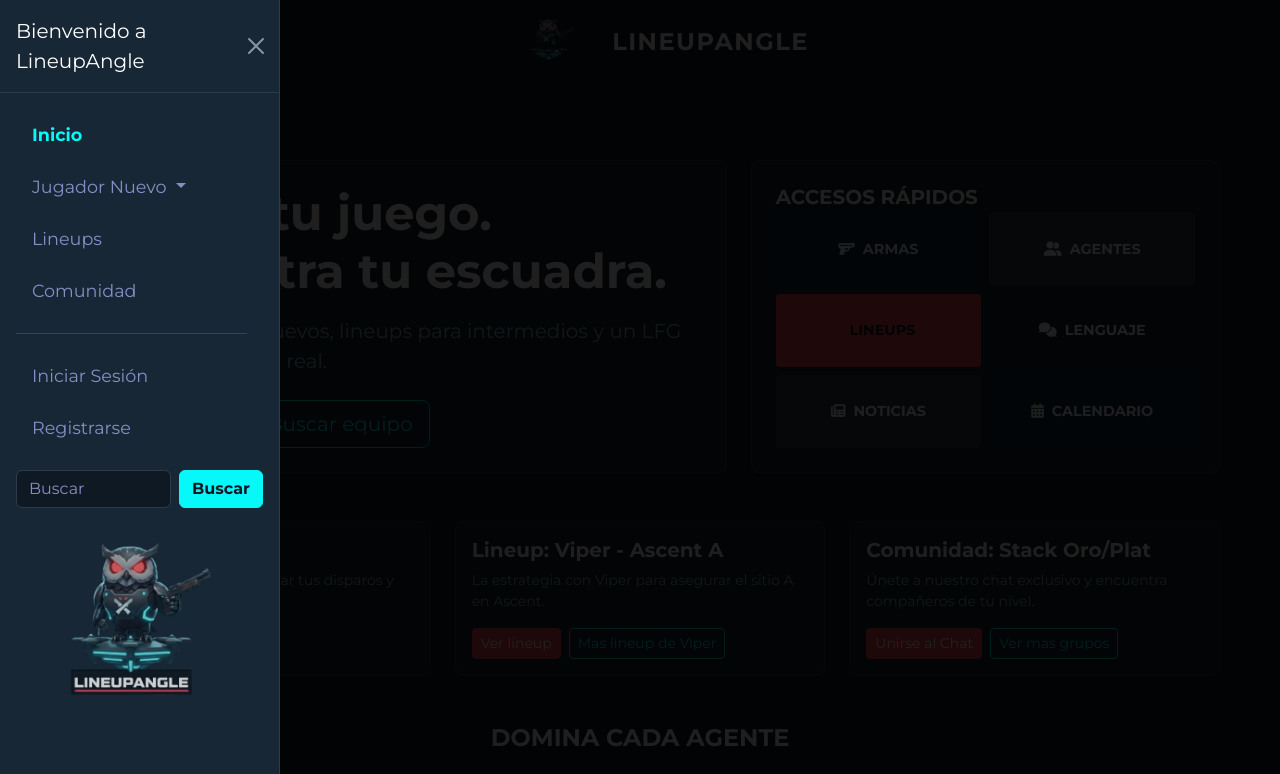
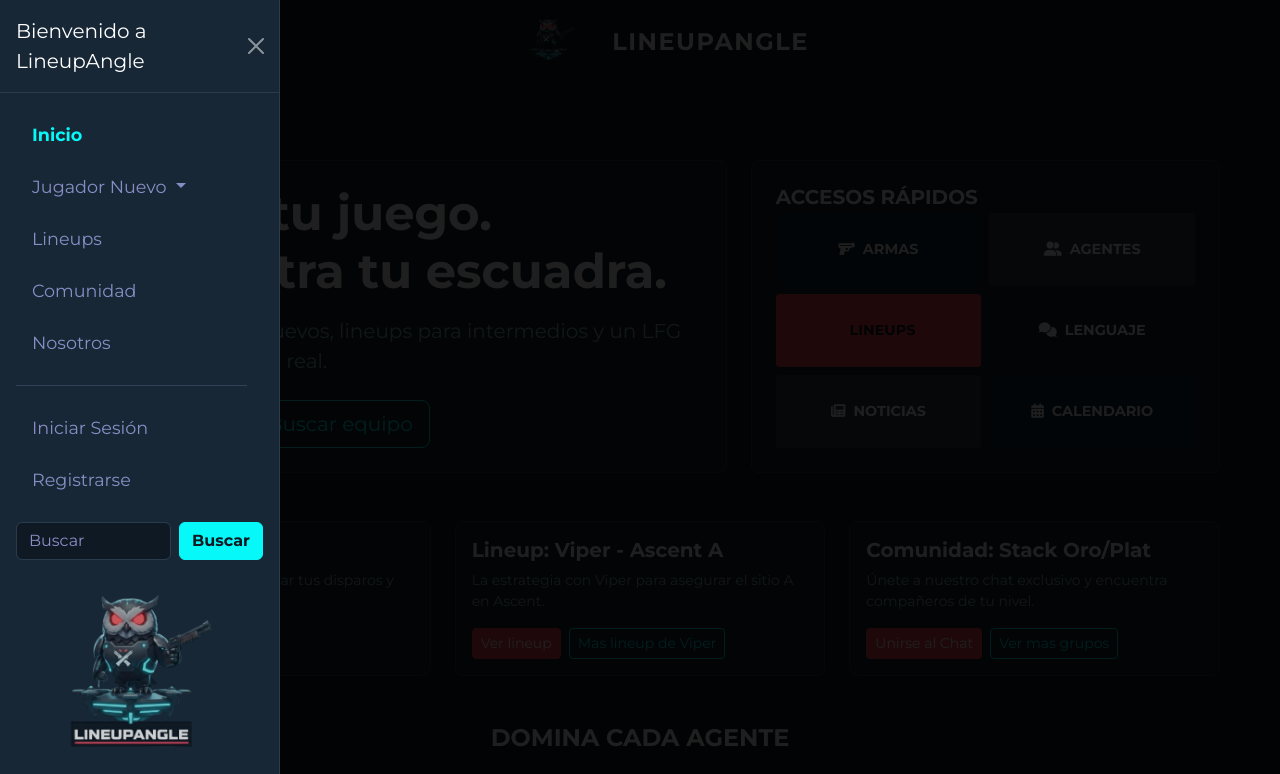
Before and after one commit to CrArVal/G4_2025_LineupAngle_Proy, a Django app: page / in a window 1280 px wide, after a click that opens the changed part. Shown: the top 774 px of the page. Run offline with Django 5.2, Linux system fonts and the light colour scheme; some libraries are stand-ins or nearby versions.

Commit message:
linkeo de nosotros al menu

```diff
--- a/base/templates/base/menu.html
+++ b/base/templates/base/menu.html
@@ -58,6 +58,9 @@
           </li>
           <li class="nav-item">
             <a class="nav-link" href="#">Comunidad</a>
+          </li>
+                    <li class="nav-item">
+            <a class="nav-link" href="{% url 'nosotros' %}">Nosotros</a>
           </li>
 
           <hr style="color: var(--texto-secundario);">
```
